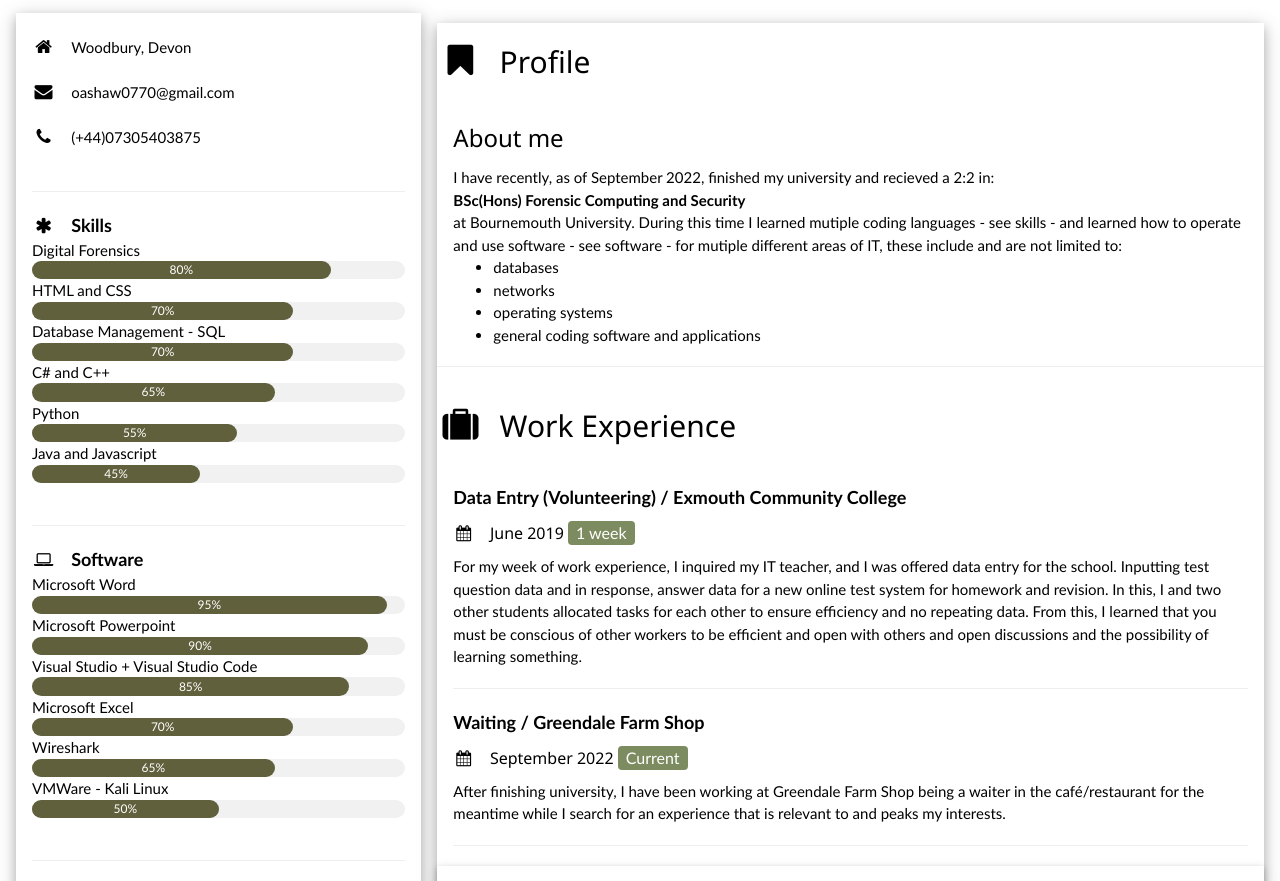
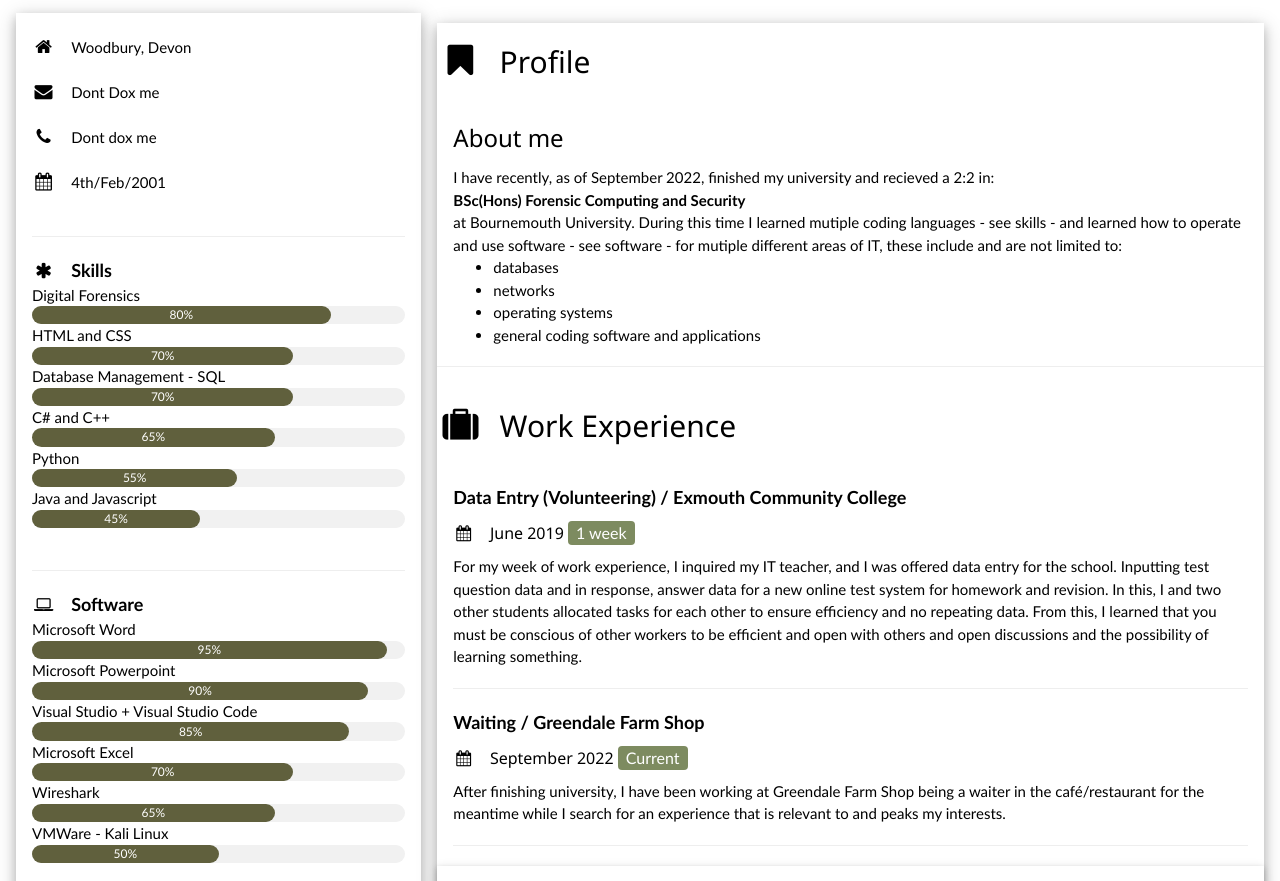
Before and after one commit to oashaw/oashaw.github.io, a plain HTML site: page index.html in a window 1280 px wide. Shown: the part 966-1847 px from the top of the page. Drawn offline with nearby package versions, Linux system fonts and the light colour scheme.

Commit message:
v1.1
Does not  contain private information

```diff
--- a/index.html
+++ b/index.html
@@ -51,11 +51,12 @@
                         <!-- Information Icons-->
                         <br />
                         <p><i class="fa fa-home fa-fw w3-margin-right w3-large"></i>Woodbury, Devon</p> <br />
-                        <p><i class="fa fa-envelope fa-fw w3-margin-right w3-large"></i>oashaw0770@gmail.com</p> <br />
-                        <p><i class="fa fa-phone fa-fw w3-margin-right w3-large"></i>(+44)07305403875</p> <br />
+                        <p><i class="fa fa-envelope fa-fw w3-margin-right w3-large"></i>Dont Dox me</p> <br />
+                        <p><i class="fa fa-phone fa-fw w3-margin-right w3-large"></i>Dont dox me</p> <br />
+                        <p><i class="fa fa-calendar fa-fw w3-margin-right w3-large"></i>4th/Feb/2001</p> <br />
                         <hr />
                         <!-- Skills Icons-->
-                        <p class="w3-large"><b><i id ="skills" class="fa fa-asterisk fa-fw w3-margin-right"></i>Skills</b></p>
+                        <p class="w3-large"><b><i id="skills" class="fa fa-asterisk fa-fw w3-margin-right"></i>Skills</b></p>
                         <p>Digital Forensics</p>
                         <div class="w3-light-grey w3-round-xlarge w3-small">
                             <div class="w3-container w3-center w3-round-xlarge earthgreen" style="width:80%">80%</div>
```
